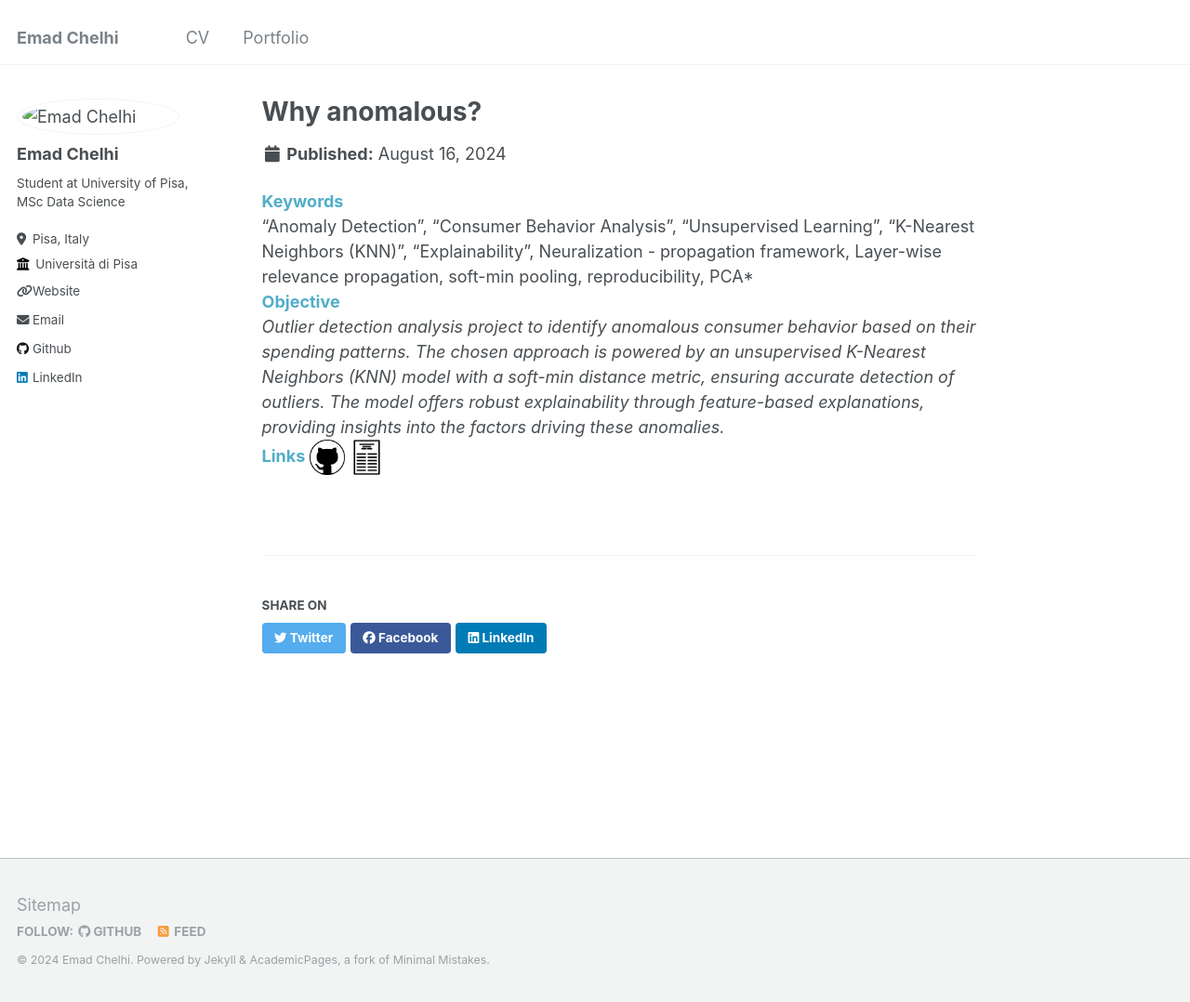
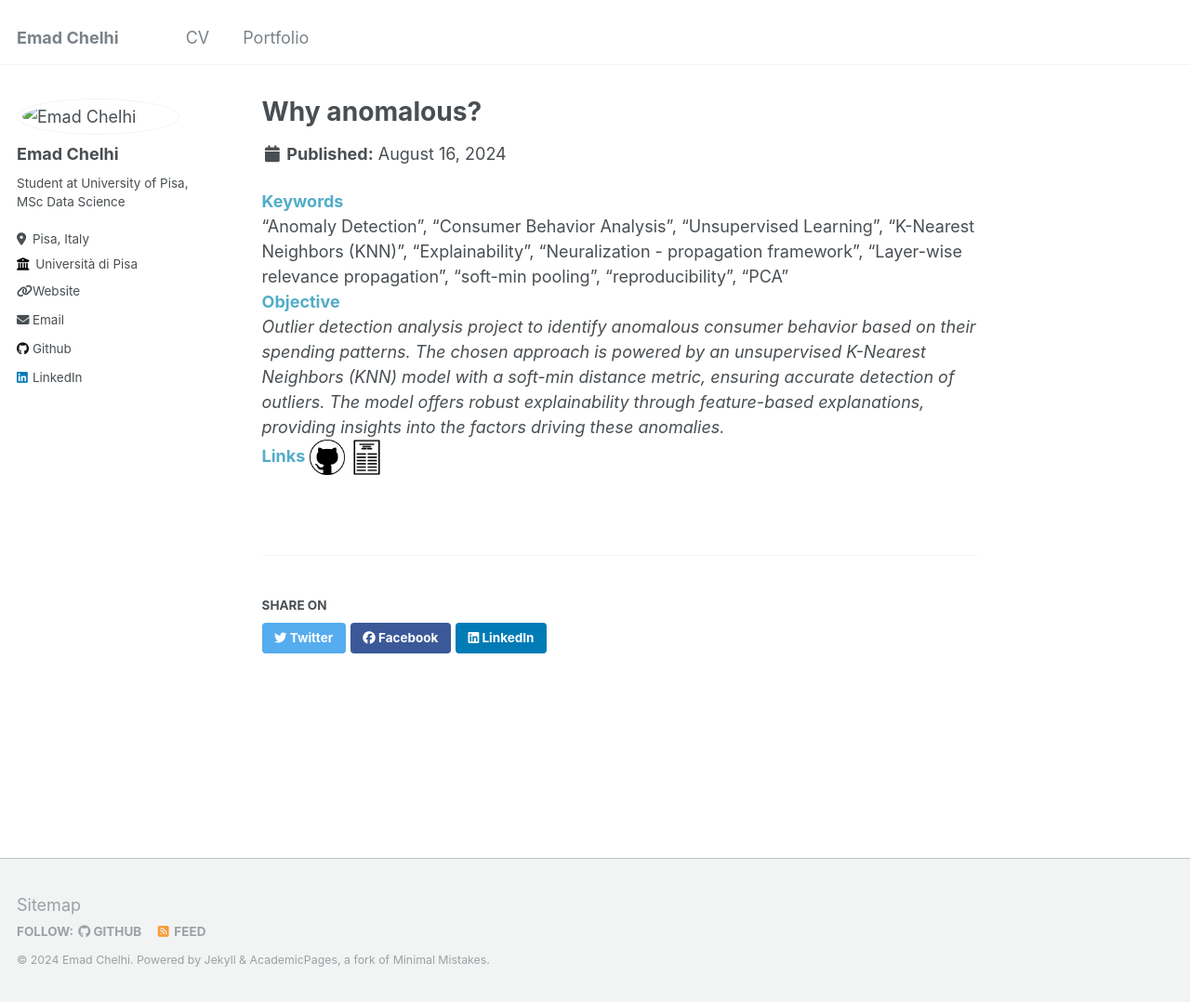
Before and after one commit to EmadChelhi/EmadChelhi.github.io, a Jekyll site: the page built from _portfolio/portfolio-11.md, in a window 1280 px wide and 1078 px high. Shown: the whole window at 93% size. Built offline with Jekyll 4.4.1, drawn with Linux system fonts in a browser that asks for light colours.

```diff
--- a/_portfolio/portfolio-11.md
+++ b/_portfolio/portfolio-11.md
@@ -6,7 +6,7 @@ permalink: /projects/why_anomalous/
 ---
 
 <span style="color:rgba(82,173,200,255)"> **Keywords** </span>\
-"Anomaly Detection", "Consumer Behavior Analysis", "Unsupervised Learning", "K-Nearest Neighbors (KNN)", "Explainability", Neuralization - propagation framework, Layer-wise relevance propagation, soft-min pooling, reproducibility, PCA* \
+"Anomaly Detection", "Consumer Behavior Analysis", "Unsupervised Learning", "K-Nearest Neighbors (KNN)", "Explainability", "Neuralization - propagation framework", "Layer-wise relevance propagation", "soft-min pooling", "reproducibility", "PCA" \
 <span style="color:rgba(82,173,200,255)">**Objective**</span>\
 *Outlier detection analysis project to identify anomalous consumer behavior based on their spending patterns. The chosen approach is powered by an unsupervised K-Nearest Neighbors (KNN) model with a soft-min distance metric, ensuring accurate detection of outliers. The model offers robust explainability through feature-based explanations, providing insights into the factors driving these anomalies.*\
 <span style="color:rgba(82,173,200,255)"> **Links** </span>
```
